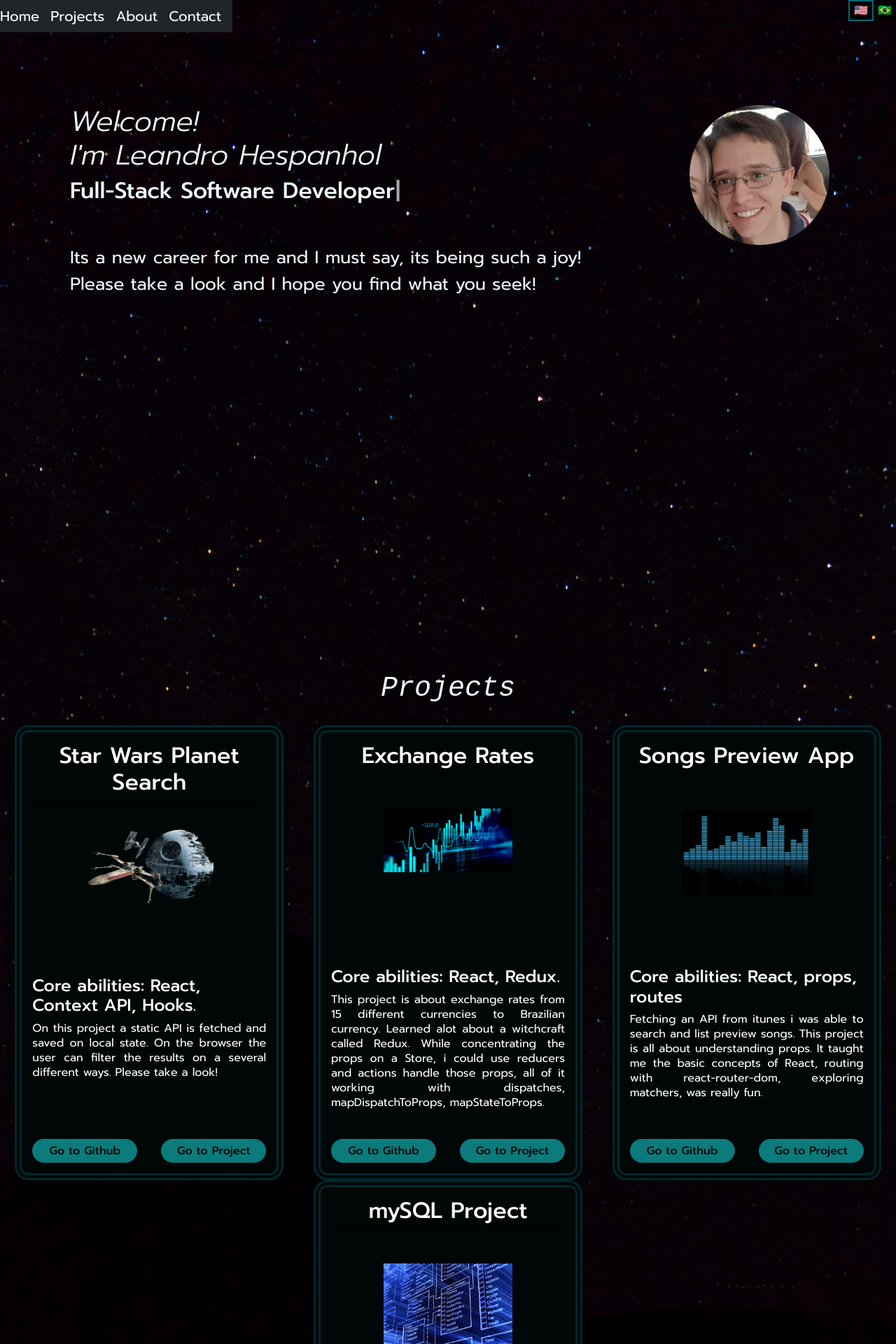
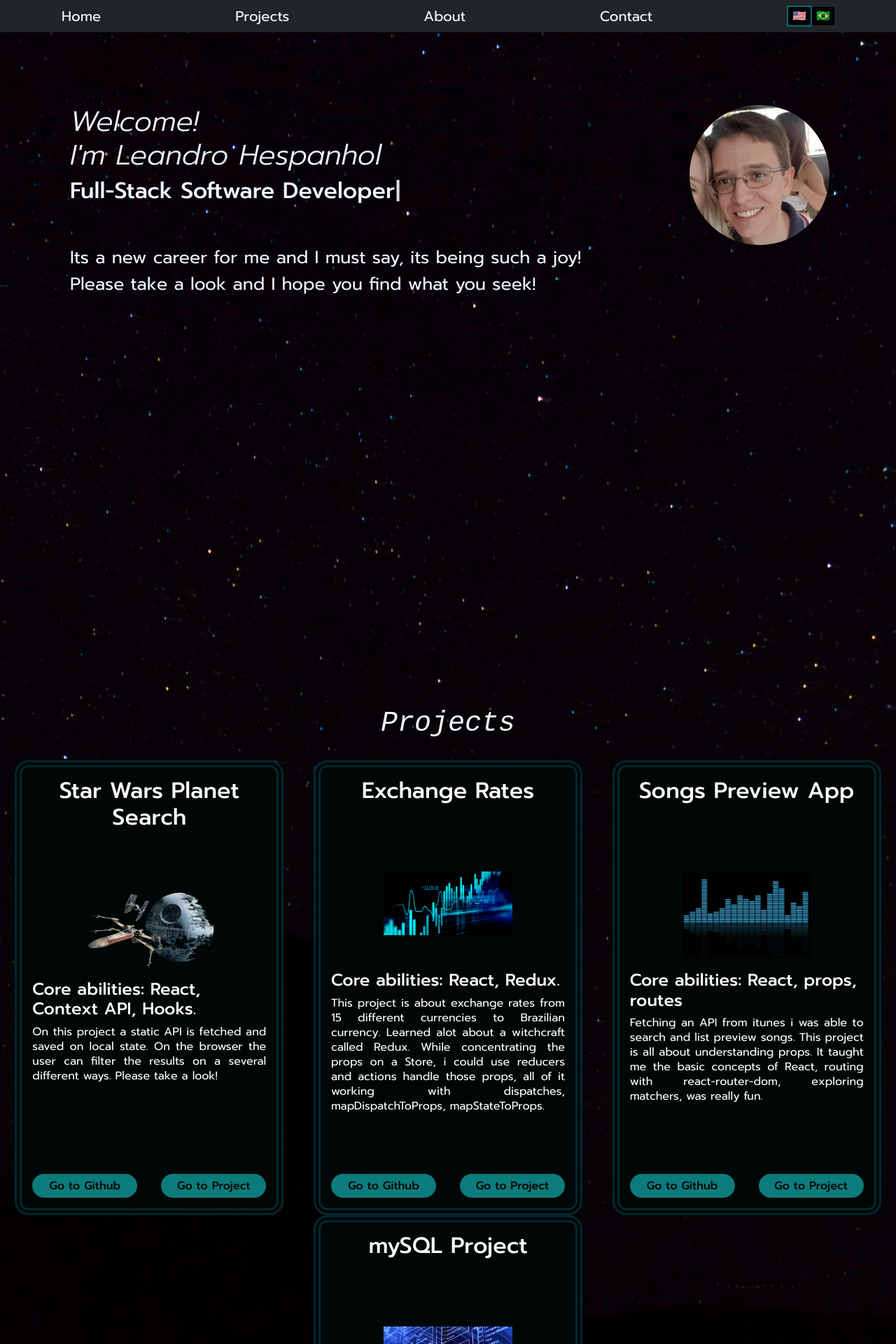
Before and after one commit to Leandro-Hespanhol/leandro-hespanhol.github.io, a React (Create React App) app: page / in a window 1280 px wide. Shown: the top 1920 px of the page at 70% size. Built offline with nearby package versions, Linux system fonts and the light colour scheme.

Commit message:
header translation and langs position

```diff
--- a/src/pages/Header.jsx
+++ b/src/pages/Header.jsx
@@ -1,7 +1,16 @@
 import React from 'react';
 import './Header.css';
 
+import { useTranslation } from 'react-i18next';
+
+const lngs = {
+  en: { nativeFlag: String.fromCodePoint(127482, 127480) },
+  ptbr: { nativeFlag: String.fromCodePoint(127463, 127479) }
+};
+
 export default function Header() {
+  const { t, i18n } = useTranslation();
+
   return (
     <header className="header-header">
       <nav className="links-nav navbar navbar-dark bg-dark">
@@ -9,25 +18,38 @@ export default function Header() {
           <a
             href="#home-page"
             className="navbar-brand">
-            Home
+            {t('header.home')}
           </a>
         </div>
         <div>
           <a
             href="#front-projects-page"
             className="navbar-brand"
-          >Projects
+          >{t('header.projects')}
           </a>
         </div>
         <div>
           <a href="#about-page" className="navbar-brand">
-            About
+          {t('header.about')}
           </a>
         </div>
         <div>
           <a href="#contact-page" className="navbar-brand">
-            Contact
+          {t('header.contact')}
           </a>
+        </div>
+        <div>
+        <div className="langs-div">
+          {Object.keys(lngs).map((lng) => (
+              <button key={lng}
+                type="submit"
+                className={ i18n.resolvedLanguage === lng ? 'lang-button-active' : 'lang-button-inactive' }
+                onClick={() => i18n.changeLanguage(lng)}
+              >
+                {lngs[lng].nativeFlag}
+              </button>
+            ))}
+          </div>
         </div>
       </nav>
     </header>
--- a/src/pages/Home.css
+++ b/src/pages/Home.css
@@ -53,6 +53,10 @@
   border: none;
 }
 
+.header-home-div {
+  width: 100%;
+}
+
 :root {
   --white-col: #fff;
   --black-col: #000;
--- a/src/pages/Home.jsx
+++ b/src/pages/Home.jsx
@@ -6,33 +6,17 @@ import Contact from './Contact';
 import About from './About';
 import Header from './Header';
 import './Home.css';
-import ProjectsFront from './ProjectsFront';
+import ProjectsFront from './projects';
 import { Trans, useTranslation } from 'react-i18next';
 
-const lngs = {
-  en: { nativeFlag: String.fromCodePoint(127482, 127480) },
-  ptbr: { nativeFlag: String.fromCodePoint(127463, 127479) }
-};
-
 export default function Home() {
-    const { t, i18n } = useTranslation();
+    const { t } = useTranslation();
 
     return (
       <div id="home-page">
         <div className="header-buttons">
-          <div>
+          <div className="header-home-div">
             <Header />
-          </div>
-          <div className="buttons-div">
-          {Object.keys(lngs).map((lng) => (
-              <button key={lng}
-                type="submit"
-                className={ i18n.resolvedLanguage === lng ? 'lang-button-active' : 'lang-button-inactive' }
-                onClick={() => i18n.changeLanguage(lng)}
-              >
-                {lngs[lng].nativeFlag}
-              </button>
-            ))}
           </div>
         </div>
         <div className="home-body-content">
--- a/src/pages/ProjectsFront.css
+++ b/src/pages/ProjectsFront.css
@@ -1,3 +1,7 @@
+.projects-page {
+  padding-top: 50px;
+}
+
 .window-div {
   display: flex;
   flex-wrap: wrap;
@@ -39,7 +43,7 @@
 
 .link-img-div {
   text-align: center;
-  height: 170px;
+  height: 50px;
 }
 
 .project-picture {
@@ -53,7 +57,7 @@
 }
 
 .card-div h4 {
-  margin-top: 15px;
+  margin-top: 10px;
 }
 
 .card-div p {
--- a/src/pages/ProjectsFront.jsx
+++ b/src/pages/projects.jsx
@@ -4,7 +4,7 @@ import './ProjectsFront.css';
 
 export default function Projects() {
   return (
-    <div id="front-projects-page">
+    <div id="front-projects-page" className="projects-page">
       <h1 className="projects-title">Projects</h1>
       <div className="window-div">
         {reactProjects.map(
--- a/src/services/languageDetector.js
+++ b/src/services/languageDetector.js
@@ -22,8 +22,14 @@ i18n
             typewritter2: "Desenvolvedor de Software Full-Stack",
             typewritter3: "Advogado e Jurista"
           },
-          frontEndProjects: {
+          projects: {
             project: {}
+          },
+          header: {
+            home: "Início",
+            projects: "Projetos",
+            about: "Sobre",
+            contact: "Contato"
           },
           about: {
             title: 'Um pouco mais sobre mim!',
@@ -46,6 +52,12 @@ i18n
             typewritter2: "Full-Stack Software Developer",
             typewritter3: "Lawyer and Jurist"
           },
+          header: {
+            home: "Home",
+            projects: "Projects",
+            about: "About",
+            contact: "Contact"
+          },
           frontEndProjects: {
             project: {}
           },
```
Also changed, not shown: 1 other file (tests, documents, lock files or other folders).
